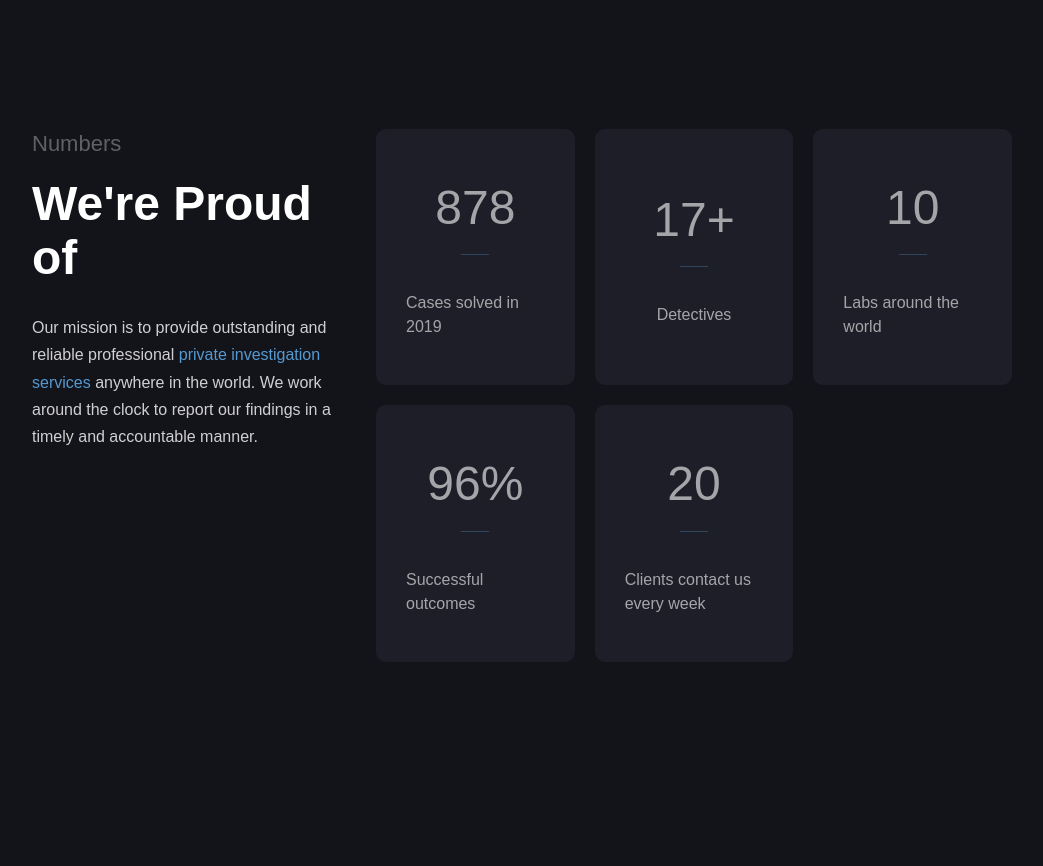
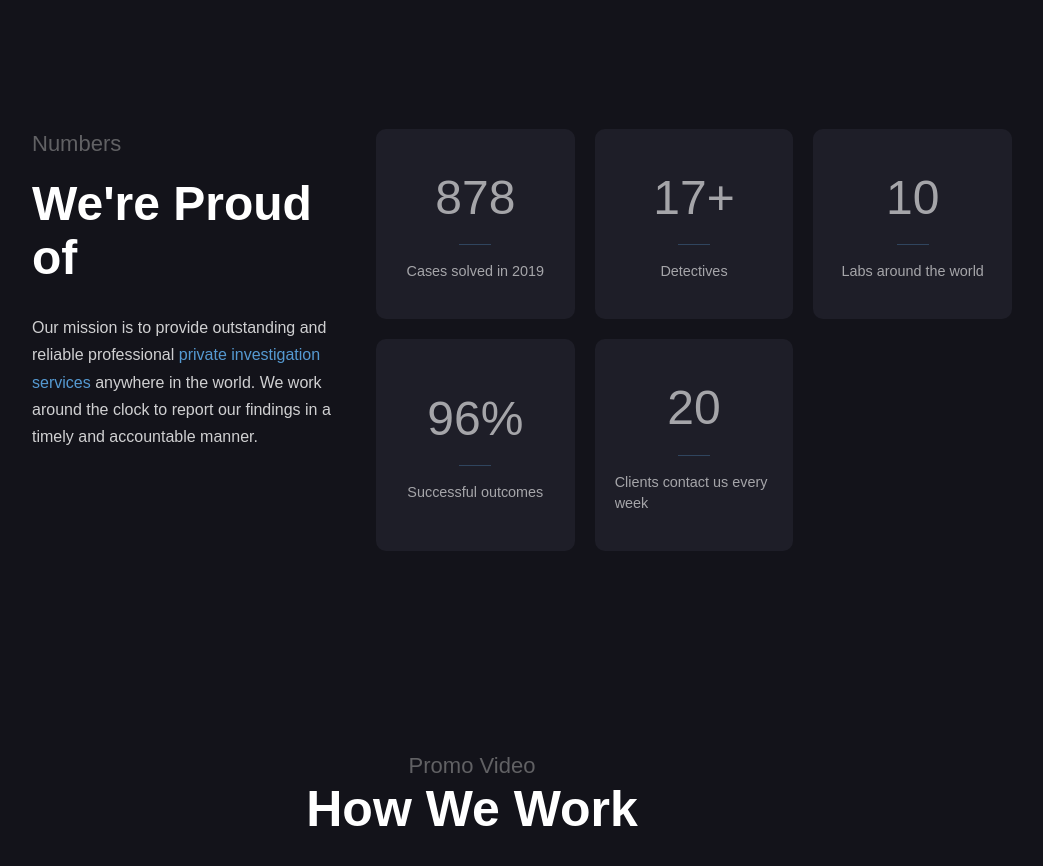
Before and after one commit to Trend20/Detective-Agency, a React (Create React App) app: page / in a window 1280 px wide. Shown: the part 3420-4286 px from the top of the page, without its empty margins (168-1211 px from the left). Built offline with nearby package versions, Linux system fonts and the light colour scheme; a web font is replaced by a local one.

Commit message:
partners fix

```diff
--- a/src/components/Partners/Partners.css
+++ b/src/components/Partners/Partners.css
@@ -55,7 +55,7 @@
   background-color: #1e1e28;
   justify-content: center;
   align-items: center;
-  padding: 30px;
+  padding: 20px;
   border-radius: 10px;
 }
 
@@ -78,11 +78,10 @@
 
 
 .stat p{
-  font-size: .8rem;
+  font-size: .9rem !important;
   font-weight: 300;
   color: #fff;
   opacity: .6;
-  margin-top: 20px;
   background-color: transparent !important;
 }
 
```
